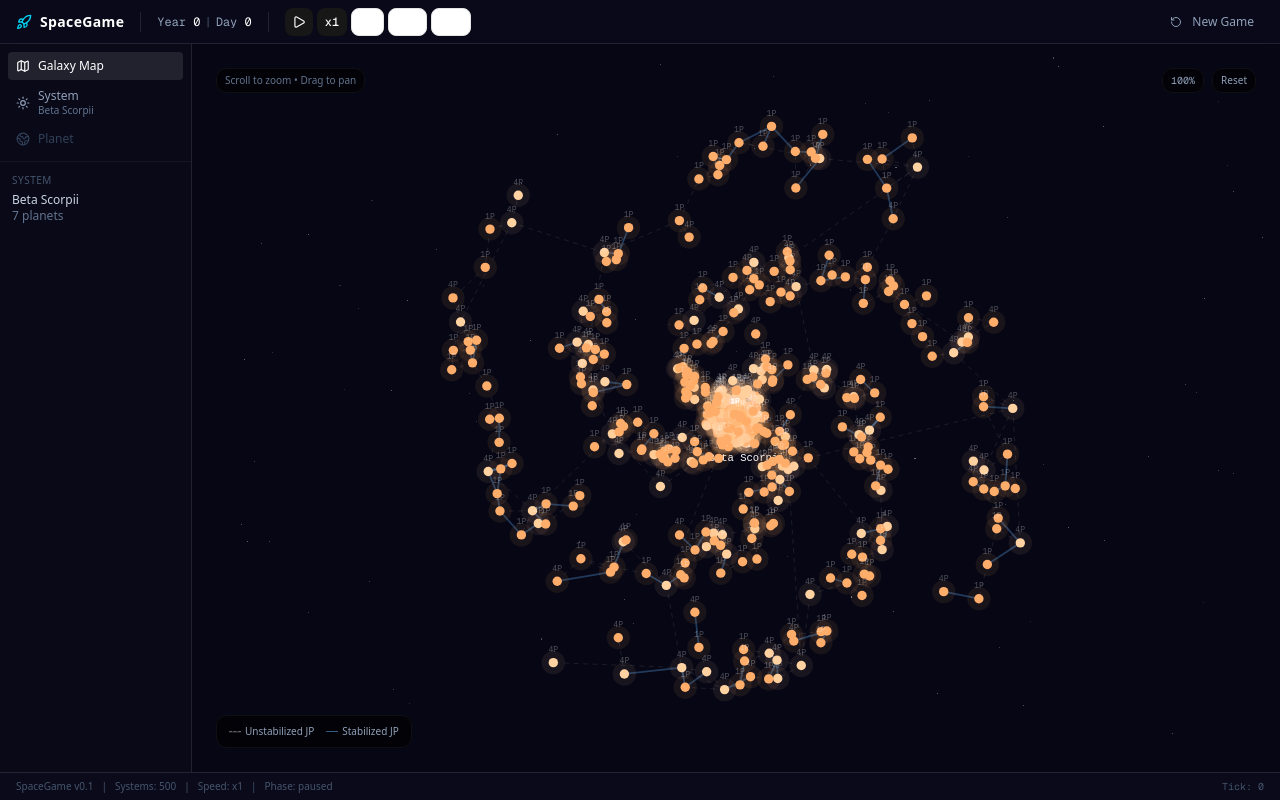
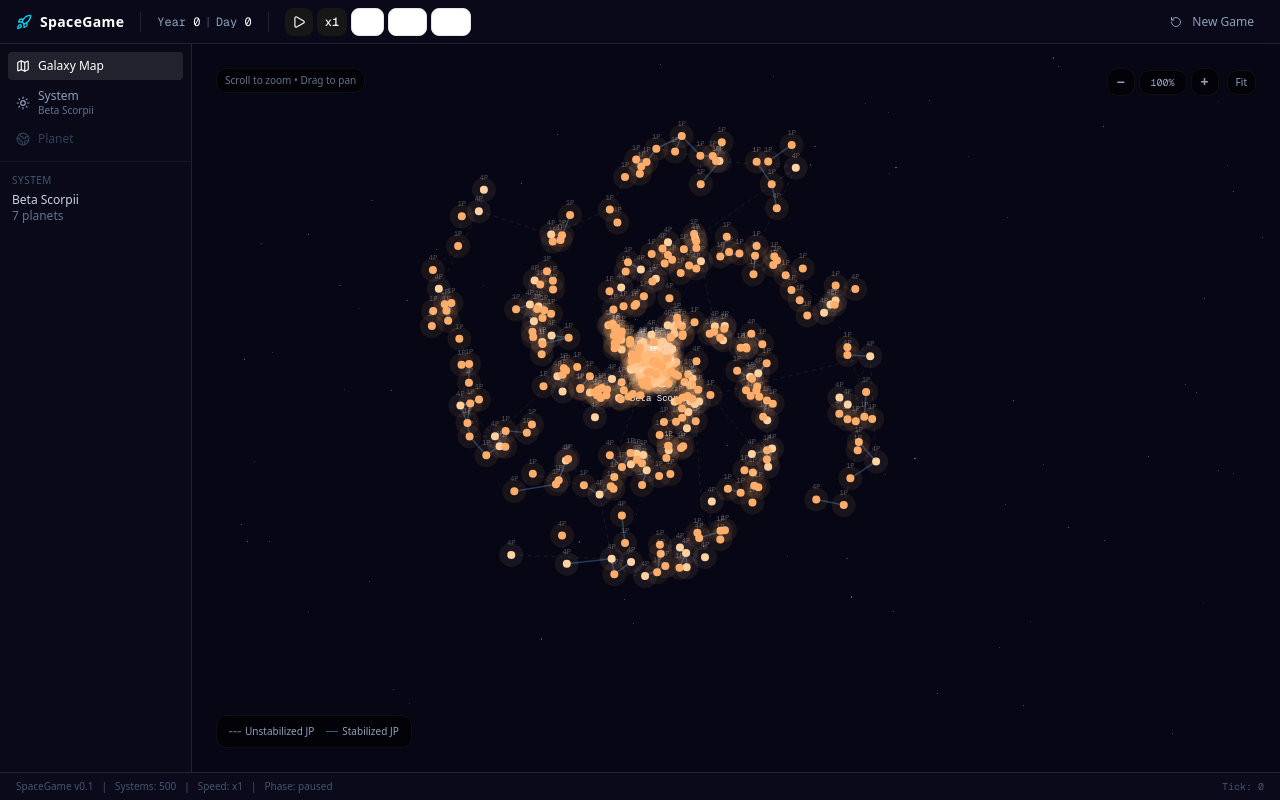
Before and after one commit to vivasua-collab/spacegame, a Next.js app: page / in a window 1280 px wide. Both pictures are taken after a click on the button "Launch Game". Built offline with nearby package versions, Linux system fonts and the light colour scheme.

Commit message:
d769def7-2db9-48ab-9ac5-65e31d3a2ecc

```diff
--- a/src/components/game/galaxy-map.tsx
+++ b/src/components/game/galaxy-map.tsx
@@ -15,10 +15,11 @@ function seededRng(seed: number) {
   };
 }
 
-/** Minimum and maximum zoom levels */
-const ZOOM_MIN = 0.3;
-const ZOOM_MAX = 15;
-const ZOOM_STEP = 0.15; // 15% per scroll tick
+/** Zoom configuration */
+const ZOOM_MIN = 0.15;
+const ZOOM_MAX = 80;
+const ZOOM_WHEEL_STEP = 1.15; // multiplier per scroll tick (15% zoom per tick)
+const ZOOM_BUTTON_STEP = 1.4; // multiplier per button click
 
 export function GalaxyMap() {
   const gameState = useGameStore((s) => s.gameState);
@@ -27,16 +28,23 @@ export function GalaxyMap() {
 
   const [hoveredSystemId, setHoveredSystemId] = useState<string | null>(null);
 
-  // Zoom & pan state
+  // Zoom & pan state — using CSS transform for simplicity and smoothness
   const [zoom, setZoom] = useState(1);
   const [pan, setPan] = useState({ x: 0, y: 0 });
   const [isDragging, setIsDragging] = useState(false);
+  const [containerSize, setContainerSize] = useState({ w: 900, h: 600 });
   const dragStart = useRef({ x: 0, y: 0, panX: 0, panY: 0 });
   const containerRef = useRef<HTMLDivElement>(null);
+  const zoomRef = useRef(zoom);
+  const panRef = useRef(pan);
+
+  // Keep refs in sync
+  useEffect(() => { zoomRef.current = zoom; }, [zoom]);
+  useEffect(() => { panRef.current = pan; }, [pan]);
 
   const systems = gameState?.galaxy.systems ?? [];
 
-  // Compute base viewport bounds and transform (before user zoom/pan)
+  // Compute base viewport bounds (fit all systems in viewBox)
   const base = useMemo(() => {
     if (systems.length === 0) return { offsetX: 0, offsetY: 0, scale: 1, svgW: 900, svgH: 600 };
 
@@ -48,7 +56,7 @@ export function GalaxyMap() {
       maxY = Math.max(maxY, sys.position.y);
     }
 
-    const padding = 60;
+    const padding = 80;
     const dataWidth = maxX - minX || 1;
     const dataHeight = maxY - minY || 1;
     const svgWidth = 900;
@@ -70,12 +78,34 @@ export function GalaxyMap() {
     };
   }, [systems]);
 
-  // Effective transform = base + user zoom + user pan
-  const effectiveScale = base.scale * zoom;
-  const effectiveOffsetX = base.offsetX * zoom + pan.x + (base.svgW / 2) * (1 - zoom);
-  const effectiveOffsetY = base.offsetY * zoom + pan.y + (base.svgH / 2) * (1 - zoom);
+  // Track container size for cursor-centered zoom
+  useEffect(() => {
+    const el = containerRef.current;
+    if (!el) return;
+    const obs = new ResizeObserver((entries) => {
+      const { width, height } = entries[0].contentRect;
+      setContainerSize({ w: width, h: height });
+    });
+    obs.observe(el);
+    return () => obs.disconnect();
+  }, []);
 
-  // Build jump point lines (deduplicated)
+  // Convert system world position → SVG coordinates (base, no zoom)
+  const toSvg = useCallback((x: number, y: number) => ({
+    sx: x * base.scale + base.offsetX,
+    sy: y * base.scale + base.offsetY,
+  }), [base]);
+
+  // All system SVG positions (base, no zoom/pan)
+  const systemPositions = useMemo(() => {
+    const map = new Map<string, { sx: number; sy: number }>();
+    for (const sys of systems) {
+      map.set(sys.id, toSvg(sys.position.x, sys.position.y));
+    }
+    return map;
+  }, [systems, toSvg]);
+
+  // Build jump point lines (base coordinates, no zoom)
   const jumpLines = useMemo(() => {
     const seen = new Set<string>();
     const lines: { x1: number; y1: number; x2: number; y2: number; stabilized: boolean }[] = [];
@@ -86,21 +116,21 @@ export function GalaxyMap() {
         if (seen.has(key)) continue;
         seen.add(key);
 
-        const from = systems.find((s) => s.id === jp.fromSystemId);
-        const to = systems.find((s) => s.id === jp.toSystemId);
+        const from = systemPositions.get(jp.fromSystemId);
+        const to = systemPositions.get(jp.toSystemId);
         if (!from || !to) continue;
 
         lines.push({
-          x1: from.position.x * effectiveScale + effectiveOffsetX,
-          y1: from.position.y * effectiveScale + effectiveOffsetY,
-          x2: to.position.x * effectiveScale + effectiveOffsetX,
-          y2: to.position.y * effectiveScale + effectiveOffsetY,
+          x1: from.sx,
+          y1: from.sy,
+          x2: to.sx,
+          y2: to.sy,
           stabilized: jp.stabilized,
         });
       }
     }
     return lines;
-  }, [systems, effectiveScale, effectiveOffsetX, effectiveOffsetY]);
+  }, [systems, systemPositions]);
 
   // Deterministic background stars — no Math.random()
   const bgStars = useMemo(() => {
@@ -115,18 +145,49 @@ export function GalaxyMap() {
     }));
   }, []);
 
-  // Mouse wheel zoom handler
-  const handleWheel = useCallback((e: React.WheelEvent) => {
+  /**
+   * Zoom centered on cursor position.
+   * The key idea: the SVG point under the cursor should stay under the cursor after zoom.
+   *
+   * CSS transform: translate(panX, panY) scale(zoom)
+   * SVG point under cursor = (mouseX - panX) / zoom  (in SVG coords)
+   * After zoom change to newZoom, we need: mouseX - newPanX = svgPoint * newZoom
+   * So: newPanX = mouseX - svgPoint * newZoom = mouseX - (mouseX - panX) / zoom * newZoom
+   */
+  const handleWheel = useCallback((e: WheelEvent) => {
     e.preventDefault();
+
     const direction = e.deltaY < 0 ? 1 : -1;
-    const factor = 1 + ZOOM_STEP * direction;
-    setZoom((prev) => Math.max(ZOOM_MIN, Math.min(ZOOM_MAX, prev * factor)));
+    const factor = Math.pow(ZOOM_WHEEL_STEP, direction);
+    const currentZoom = zoomRef.current;
+    const newZoom = Math.max(ZOOM_MIN, Math.min(ZOOM_MAX, currentZoom * factor));
+
+    if (newZoom === currentZoom) return;
+
+    // Get mouse position relative to the container
+    const rect = containerRef.current?.getBoundingClientRect();
+    if (!rect) return;
+
+    const mouseX = e.clientX - rect.left;
+    const mouseY = e.clientY - rect.top;
+
+    // SVG point under cursor before zoom
+    const svgX = (mouseX - panRef.current.x) / currentZoom;
+    const svgY = (mouseY - panRef.current.y) / currentZoom;
+
+    // New pan so that same SVG point stays under cursor
+    const newPanX = mouseX - svgX * newZoom;
+    const newPanY = mouseY - svgY * newZoom;
+
+    setZoom(newZoom);
+    setPan({ x: newPanX, y: newPanY });
   }, []);
 
   // Pan: mouse down → start drag
   const handleMouseDown = useCallback((e: React.MouseEvent) => {
-    // Only pan with middle button, or left button on empty area
-    if (e.button === 1 || (e.button === 0 && e.target === e.currentTarget || (e.target as Element).tagName === 'svg')) {
+    // Left button on empty area or middle button
+    const tag = (e.target as Element).tagName;
+    if (e.button === 1 || (e.button === 0 && (e.target === e.currentTarget || tag === 'svg' || tag === 'g' || tag === 'line'))) {
       setIsDragging(true);
       dragStart.current = { x: e.clientX, y: e.clientY, panX: pan.x, panY: pan.y };
       e.preventDefault();
@@ -149,27 +210,68 @@ export function GalaxyMap() {
     setIsDragging(false);
   }, []);
 
-  // Reset zoom & pan
+  // Reset zoom & pan to fit all
   const resetView = useCallback(() => {
     setZoom(1);
     setPan({ x: 0, y: 0 });
   }, []);
 
+  // Zoom buttons
+  const zoomIn = useCallback(() => {
+    const currentZoom = zoomRef.current;
+    const newZoom = Math.min(ZOOM_MAX, currentZoom * ZOOM_BUTTON_STEP);
+    // Zoom toward center of container
+    const centerX = containerSize.w / 2;
+    const centerY = containerSize.h / 2;
+    const svgX = (centerX - panRef.current.x) / currentZoom;
+    const svgY = (centerY - panRef.current.y) / currentZoom;
+    setPan({
+      x: centerX - svgX * newZoom,
+      y: centerY - svgY * newZoom,
+    });
+    setZoom(newZoom);
+  }, [containerSize]);
+
+  const zoomOut = useCallback(() => {
+    const currentZoom = zoomRef.current;
+    const newZoom = Math.max(ZOOM_MIN, currentZoom / ZOOM_BUTTON_STEP);
+    const centerX = containerSize.w / 2;
+    const centerY = containerSize.h / 2;
+    const svgX = (centerX - panRef.current.x) / currentZoom;
+    const svgY = (centerY - panRef.current.y) / currentZoom;
+    setPan({
+      x: centerX - svgX * newZoom,
+      y: centerY - svgY * newZoom,
+    });
+    setZoom(newZoom);
+  }, [containerSize]);
+
   const handleSystemClick = useCallback(
     (system: StarSystem) => {
       selectSystem(system.id);
+      // Zoom to the clicked system
+      const pos = systemPositions.get(system.id);
+      if (pos) {
+        const targetZoom = 4;
+        setZoom(targetZoom);
+        setPan({
+          x: containerSize.w / 2 - pos.sx * targetZoom,
+          y: containerSize.h / 2 - pos.sy * targetZoom,
+        });
+      }
     },
-    [selectSystem],
+    [selectSystem, systemPositions, containerSize],
   );
 
   // Prevent default wheel on the container (for zoom)
   useEffect(() => {
     const el = containerRef.current;
     if (!el) return;
-    const handler = (e: WheelEvent) => e.preventDefault();
-    el.addEventListener('wheel', handler, { passive: false });
-    return () => el.removeEventListener('wheel', handler);
-  }, []);
+    el.addEventListener('wheel', handleWheel, { passive: false });
+    return () => el.removeEventListener('wheel', handleWheel);
+  }, [handleWheel]);
+
+
 
   if (systems.length === 0) {
     return (
@@ -179,11 +281,20 @@ export function GalaxyMap() {
     );
   }
 
+  // Label visibility: at very low zoom, hide all; at medium zoom, show on hover/select; at high zoom, show all
+  const showAllLabels = zoom > 1.5;
+  const showPlanetCount = zoom > 0.8;
+
+  // Counter-scale for text and dots so they remain readable at any zoom level
+  const textScale = 1 / zoom;
+  const dotBaseRadius = 4;
+  const dotRadius = Math.max(2, Math.min(8, dotBaseRadius * Math.pow(zoom, -0.3)));
+  const fontSize = Math.max(7, Math.min(11, 9 * Math.pow(zoom, -0.15)));
+
   return (
     <div
       ref={containerRef}
-      className="relative w-full h-full overflow-hidden"
-      onWheel={handleWheel}
+      className="relative w-full h-full overflow-hidden select-none"
       onMouseDown={handleMouseDown}
       onMouseMove={handleMouseMove}
       onMouseUp={handleMouseUp}
@@ -207,11 +318,18 @@ export function GalaxyMap() {
         ))}
       </div>
 
+      {/* SVG map with CSS transform for zoom/pan */}
       <svg
+        width={base.svgW}
+        height={base.svgH}
         viewBox={`0 0 ${base.svgW} ${base.svgH}`}
-        className="w-full h-full"
+        className="absolute"
+        style={{
+          transform: `translate(${pan.x}px, ${pan.y}px) scale(${zoom})`,
+          transformOrigin: '0 0',
+          pointerEvents: isDragging ? 'none' : 'auto',
+        }}
         xmlns="http://www.w3.org/2000/svg"
-        style={{ pointerEvents: isDragging ? 'none' : 'auto' }}
       >
         {/* Jump point lines */}
         {jumpLines.map((line, i) => (
@@ -229,11 +347,13 @@ export function GalaxyMap() {
 
         {/* Star systems */}
         {systems.map((sys) => {
-          const cx = sys.position.x * effectiveScale + effectiveOffsetX;
-          const cy = sys.position.y * effectiveScale + effectiveOffsetY;
+          const pos = systemPositions.get(sys.id);
+          if (!pos) return null;
+          const cx = pos.sx;
+          const cy = pos.sy;
           const isSelected = sys.id === selectedSystemId;
           const isHovered = sys.id === hoveredSystemId;
-          const dotRadius = isSelected ? 6 : isHovered ? 5 : 4;
+          const r = isSelected ? dotRadius + 2 : isHovered ? dotRadius + 1 : dotRadius;
 
           return (
             <g
@@ -247,7 +367,7 @@ export function GalaxyMap() {
               <circle
                 cx={cx}
                 cy={cy}
-                r={dotRadius + 6}
+                r={r + 8}
                 fill={sys.stars[0]?.color ?? '#666'}
                 opacity={isSelected ? 0.3 : isHovered ? 0.2 : 0.08}
               />
@@ -256,7 +376,7 @@ export function GalaxyMap() {
               <circle
                 cx={cx}
                 cy={cy}
-                r={dotRadius}
+                r={r}
                 fill={sys.stars[0]?.color ?? '#666'}
                 stroke={isSelected ? '#fff' : 'transparent'}
                 strokeWidth={isSelected ? 1.5 : 0}
@@ -268,7 +388,7 @@ export function GalaxyMap() {
                 <circle
                   cx={cx}
                   cy={cy}
-                  r={dotRadius + 3}
+                  r={r + 4}
                   fill="none"
                   stroke="rgba(255,255,255,0.4)"
                   strokeWidth={1}
@@ -276,39 +396,50 @@ export function GalaxyMap() {
                 />
               )}
 
-              {/* Name label (show when zoomed in enough, or on hover/select) */}
-              {(sys.discovered || isHovered || isSelected || zoom > 2) && (
+              {/* Name label */}
+              {(showAllLabels || sys.discovered || isHovered || isSelected) && (
                 <text
                   x={cx}
-                  y={cy + dotRadius + 12}
+                  y={cy + r + 10 * textScale + 4}
                   textAnchor="middle"
                   fill={isSelected ? '#fff' : 'rgba(255,255,255,0.6)'}
-                  fontSize="9"
+                  fontSize={fontSize}
                   fontFamily="monospace"
+                  style={{ pointerEvents: 'none' }}
                 >
                   {sys.name}
                 </text>
               )}
 
               {/* Planet count indicator */}
-              {sys.planets.length > 0 && (zoom > 0.8 || isHovered || isSelected) && (
+              {sys.planets.length > 0 && (showPlanetCount || isHovered || isSelected) && (
                 <text
                   x={cx}
-                  y={cy - dotRadius - 5}
+                  y={cy - r - 4 * textScale - 2}
                   textAnchor="middle"
                   fill="rgba(255,255,255,0.3)"
-                  fontSize="7"
+                  fontSize={fontSize * 0.8}
                   fontFamily="monospace"
+                  style={{ pointerEvents: 'none' }}
                 >
                   {sys.planets.length}P
                 </text>
               )}
+
+              {/* Hit area (invisible, large click target) */}
+              <circle
+                cx={cx}
+                cy={cy}
+                r={Math.max(12, r + 6)}
+                fill="transparent"
+                stroke="none"
+              />
             </g>
           );
         })}
       </svg>
 
-      {/* Zoom controls & info */}
+      {/* Legend */}
       <div className="absolute bottom-3 left-3 bg-black/60 rounded-lg px-3 py-2 text-[10px] text-slate-400 backdrop-blur-sm border border-white/5">
         <div className="flex items-center gap-3">
           <span className="flex items-center gap-1">
@@ -322,24 +453,149 @@ export function GalaxyMap() {
         </div>
       </div>
 
-      {/* Zoom indicator & reset */}
-      <div className="absolute top-3 right-3 flex items-center gap-2">
-        <div className="bg-black/60 rounded-lg px-2 py-1 text-[10px] text-slate-400 backdrop-blur-sm border border-white/5 font-mono">
-          {Math.round(zoom * 100)}%
+      {/* Zoom controls */}
+      <div className="absolute top-3 right-3 flex flex-col items-end gap-2">
+        <div className="flex items-center gap-1">
+          <button
+            onClick={zoomOut}
+            className="bg-black/60 rounded-lg w-7 h-7 flex items-center justify-center text-slate-400 hover:text-white backdrop-blur-sm border border-white/5 hover:border-white/20 transition-colors text-sm font-bold"
+            title="Zoom out"
+          >
+            −
+          </button>
+          <div className="bg-black/60 rounded-lg px-2 py-1 text-[10px] text-slate-400 backdrop-blur-sm border border-white/5 font-mono min-w-[48px] text-center">
+            {zoom >= 10 ? `${Math.round(zoom)}x` : `${(zoom * 100).toFixed(0)}%`}
+          </div>
+          <button
+            onClick={zoomIn}
+            className="bg-black/60 rounded-lg w-7 h-7 flex items-center justify-center text-slate-400 hover:text-white backdrop-blur-sm border border-white/5 hover:border-white/20 transition-colors text-sm font-bold"
+            title="Zoom in"
+          >
+            +
+          </button>
+          <button
+            onClick={resetView}
+            className="bg-black/60 rounded-lg px-2 py-1 text-[10px] text-slate-400 hover:text-white backdrop-blur-sm border border-white/5 hover:border-white/20 transition-colors ml-1"
+            title="Reset view"
+          >
+            Fit
+          </button>
         </div>
-        <button
-          onClick={resetView}
-          className="bg-black/60 rounded-lg px-2 py-1 text-[10px] text-slate-400 hover:text-white backdrop-blur-sm border border-white/5 hover:border-white/20 transition-colors"
-          title="Reset view"
-        >
-          Reset
-        </button>
       </div>
 
       {/* Zoom hint */}
       <div className="absolute top-3 left-3 bg-black/60 rounded-lg px-2 py-1 text-[10px] text-slate-500 backdrop-blur-sm border border-white/5">
         Scroll to zoom • Drag to pan
       </div>
+
+      {/* Minimap at high zoom levels */}
+      {zoom > 3 && (
+        <Minimap
+          systems={systems}
+          systemPositions={systemPositions}
+          base={base}
+          zoom={zoom}
+          pan={pan}
+          containerSize={containerSize}
+          selectedSystemId={selectedSystemId}
+          onNavigate={(newZoom, newPan) => {
+            setZoom(newZoom);
+            setPan(newPan);
+          }}
+        />
+      )}
     </div>
   );
 }
+
+/**
+ * Minimap component shown at high zoom levels to provide context.
+ */
+function Minimap({
+  systems,
+  systemPositions,
+  base,
+  zoom,
+  pan,
+  containerSize,
+  selectedSystemId,
+  onNavigate,
+}: {
+  systems: StarSystem[];
+  systemPositions: Map<string, { sx: number; sy: number }>;
+  base: { svgW: number; svgH: number };
+  zoom: number;
+  pan: { x: number; y: number };
+  containerSize: { w: number; h: number };
+  selectedSystemId: string | null;
+  onNavigate: (zoom: number, pan: { x: number; y: number }) => void;
+}) {
+  const minimapW = 140;
+  const minimapH = Math.round((base.svgH / base.svgW) * minimapW);
+  const scaleX = minimapW / base.svgW;
+  const scaleY = minimapH / base.svgH;
+
+  // Viewport rectangle
+  const viewLeft = -pan.x / zoom;
+  const viewTop = -pan.y / zoom;
+  const viewWidth = containerSize.w / zoom;
+  const viewHeight = containerSize.h / zoom;
+
+  const rectX = viewLeft * scaleX;
+  const rectY = viewTop * scaleY;
+  const rectW = viewWidth * scaleX;
+  const rectH = viewHeight * scaleY;
+
+  const handleClick = useCallback((e: React.MouseEvent<SVGSVGElement>) => {
+    const rect = e.currentTarget.getBoundingClientRect();
+    const clickX = ((e.clientX - rect.left) / rect.width) * base.svgW;
+    const clickY = ((e.clientY - rect.top) / rect.height) * base.svgH;
+
+    // Center the view on the clicked point
+    const newPan = {
+      x: containerSize.w / 2 - clickX * zoom,
+      y: containerSize.h / 2 - clickY * zoom,
+    };
+    onNavigate(zoom, newPan);
+  }, [base.svgW, base.svgH, containerSize, zoom, onNavigate]);
+
+  return (
+    <div className="absolute bottom-3 right-3 bg-black/70 rounded-lg p-1.5 backdrop-blur-sm border border-white/10">
+      <svg
+        width={minimapW}
+        height={minimapH}
+        viewBox={`0 0 ${minimapW} ${minimapH}`}
+        className="cursor-pointer"
+        onClick={handleClick}
+      >
+        {/* Systems */}
+        {systems.map((sys) => {
+          const pos = systemPositions.get(sys.id);
+          if (!pos) return null;
+          const isSelected = sys.id === selectedSystemId;
+          return (
+            <circle
+              key={sys.id}
+              cx={pos.sx * scaleX}
+              cy={pos.sy * scaleY}
+              r={isSelected ? 2.5 : 1.5}
+              fill={isSelected ? '#fff' : sys.stars[0]?.color ?? '#666'}
+              opacity={isSelected ? 1 : 0.6}
+            />
+          );
+        })}
+
+        {/* Viewport rectangle */}
+        <rect
+          x={rectX}
+          y={rectY}
+          width={rectW}
+          height={rectH}
+          fill="rgba(255,255,255,0.05)"
+          stroke="rgba(255,255,255,0.3)"
+          strokeWidth={1}
+        />
+      </svg>
+    </div>
+  );
+}
```
Also changed, not shown: upload/pasted_image_1777824930872.png (added), 1 other file (tests, documents, lock files or other folders).
